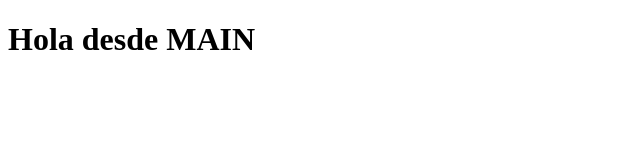
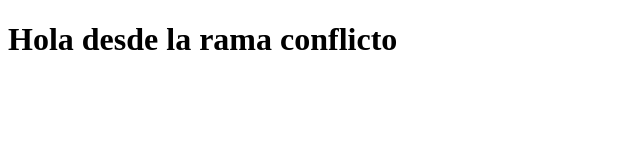
Before and after one commit to Astridvaleria-dev/practica-ramas-valeriapancca, a plain HTML site: page index.html in a window 1280 px wide. Shown: the whole page, without its empty margins (0-640 px from the left). Drawn offline with Linux system fonts and the light colour scheme.

Commit message:
cambio de index desde feature-conflicto

```diff
--- a/index.html
+++ b/index.html
@@ -4,6 +4,6 @@
     <title>Mi Proyecto</title>
 </head>
 <body>
-    <h1>Hola desde MAIN</h1>
+    <h1>Hola desde la rama conflicto</h1>
 </body>
 </html>
```
